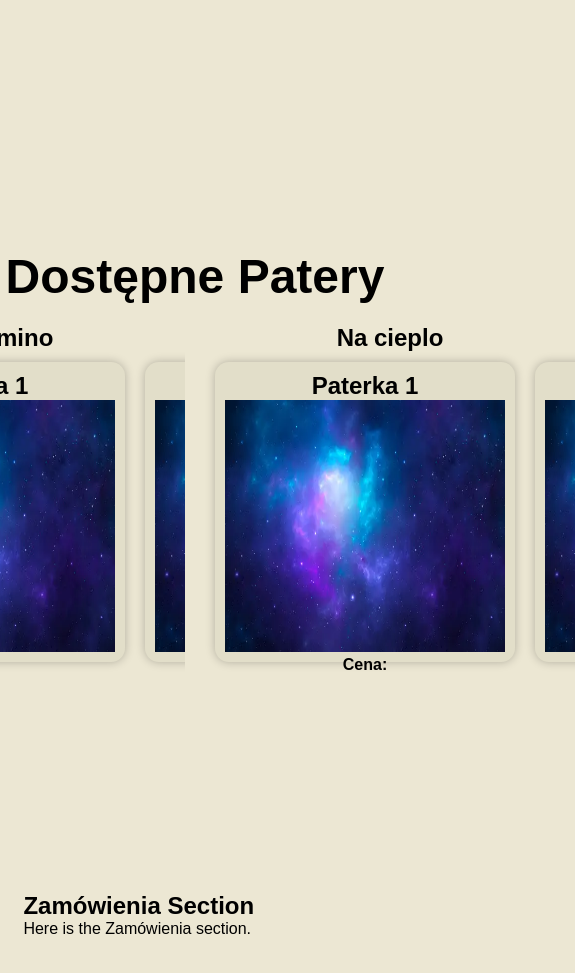
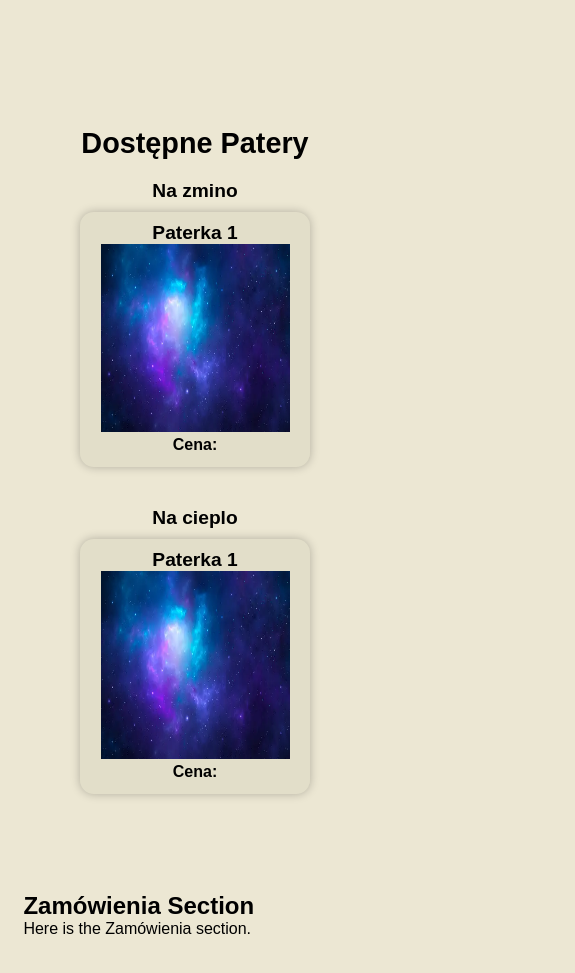
Before and after one commit to L4YNX/patera, a plain HTML site: page index.html in a window 390 px wide. Shown: the part 1640-2613 px from the top of the page, 575 px wide, since content can reach past the window. Drawn offline with Linux system fonts and the light colour scheme.

Commit message:
poprawki i dodanie media 430px

```diff
--- a/css/style.css
+++ b/css/style.css
@@ -176,6 +176,67 @@ section{
 }
 
 /* medias */
+
+@media (max-width: 1550px) {
+    #menu .grid{
+        display: flex;
+        flex-direction: column;
+        gap: 20px;
+    }
+
+    #menu .wrapper{
+        display: flex;
+        gap: 20px;
+        width: 930px;
+        height: 300px;
+        overflow-x: auto;
+        scroll-snap-type: x mandatory;
+        cursor: grab;
+    }
+
+    #menu .card{
+        scroll-snap-align: center;
+        width: 300px;
+        height: 290px;
+        padding: 10px;
+    }
+
+    #menu article h1{
+        font-size: 3em;
+    }
+}
+
+@media (max-width: 950px){
+    #menu .grid{
+        display: flex;
+        flex-direction: column;
+        justify-content: center;
+        align-items: center;
+    }
+
+    #menu .wrapper{
+        width: 620px;
+    }
+
+    .grid-cold{
+        grid-row: 1;
+    }
+    .grid-hot{
+        grid-row: 2;
+    }
+
+}
+
+@media (max-width: 640px){
+    #menu .wrapper{
+        width: 300px;
+    }
+
+    #menu .card{
+        width: 300px;
+    }
+}
+
 @media(max-width: 530px){
     .links{
         flex-direction: column;
@@ -189,6 +250,10 @@ section{
         background-color: #310404;
         box-shadow: -5px 0  5px rgba(0, 0, 0, 0.25);
         transition: 0.5s ease-out;
+    }
+
+    nav{
+        height: 80px;
     }
 
     nav a{
@@ -211,41 +276,51 @@ section{
         right: 0;
     }
 
-    #sidebar-active:checked ~ #overlay {
-        background: red;
+    #sidebar-active:checked ~ #overlay{
+        width: 100%;
         height: 100%;
-        width: 100%;
         position: fixed;
         top: 0;
         left: 0;
         z-index: 9;
     }
-}
-
-@media (max-width: 1550px) {
-    #menu .grid{
-        grid-template-rows: 1fr;
-        gap: 20px;
-    }
 
     #menu .wrapper{
-        display: flex;
-        gap: 20px;
-        width: 350px;
-        height: 320px;
-        overflow-x: auto;
-        scroll-snap-type: x mandatory;
-        cursor: grab;
+        width: 280px;
+        height: 300px;
     }
 
     #menu .card{
-        scroll-snap-align: center;
-        width: 300px;
-        height: 300px;
-        padding: 10px;
+        width: 280px;
+        height: 290px;
+    }
+
+    #menu .card img{
+        width: 90%;
+        height: 80%;
     }
 
     #menu article h1{
-        font-size: 3em;
+        font-size: clamp(1.8em, 2em);
+    }
+
+    #menu article h2{
+        font-size: 1.2em;
     }
 }
+
+@media (max-width: 430px){
+    #menu .wrapper{
+        width: 230px;
+        height: 265px;
+    }
+
+    #menu .card{
+        width: 230px;
+        height: 255px;
+    }
+
+    #menu article h1{
+        font-size: 1.8em;
+    }
+}
--- a/index.html
+++ b/index.html
@@ -15,7 +15,7 @@
             <i class="fa-solid fa-bars fa-lg" style="color: #ffffff;"></i>
         </label>
 
-        <label id="overlay "for="sidebar-active"></label>
+        <label for="sidebar-active" id="overlay"></label>
         <div class="links">
             <label for="sidebar-active" class="close-sidebar">
                 <i class="fa-solid fa-x fa-lg" style="color: #ffffff;"></i>
```
